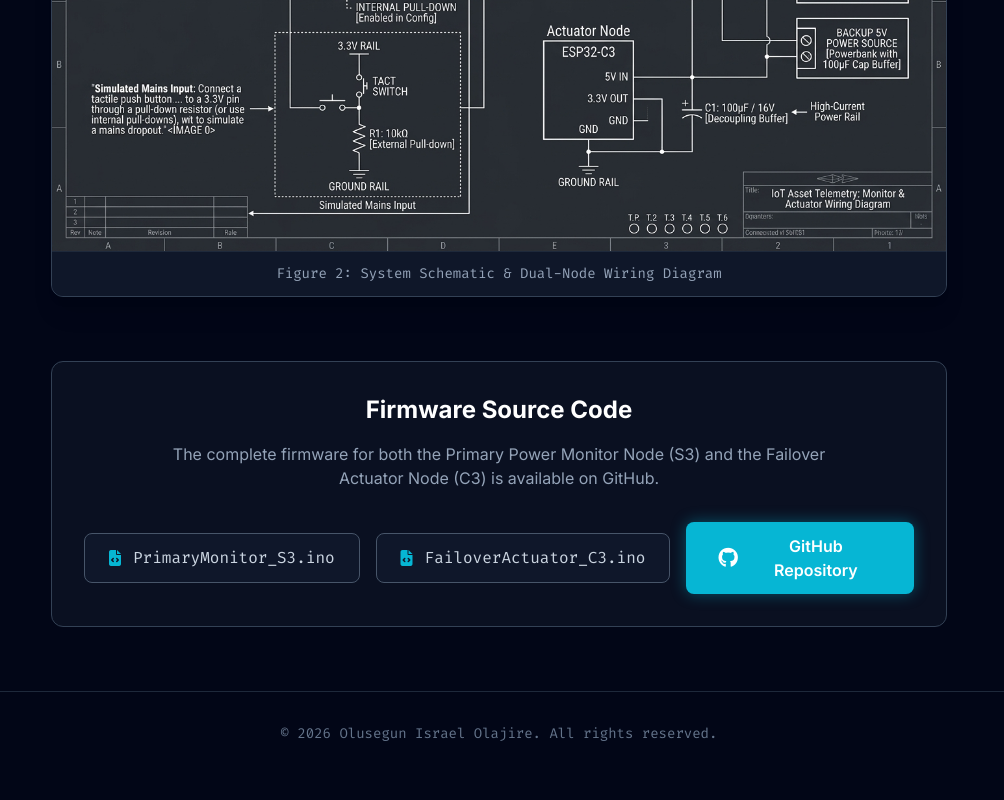
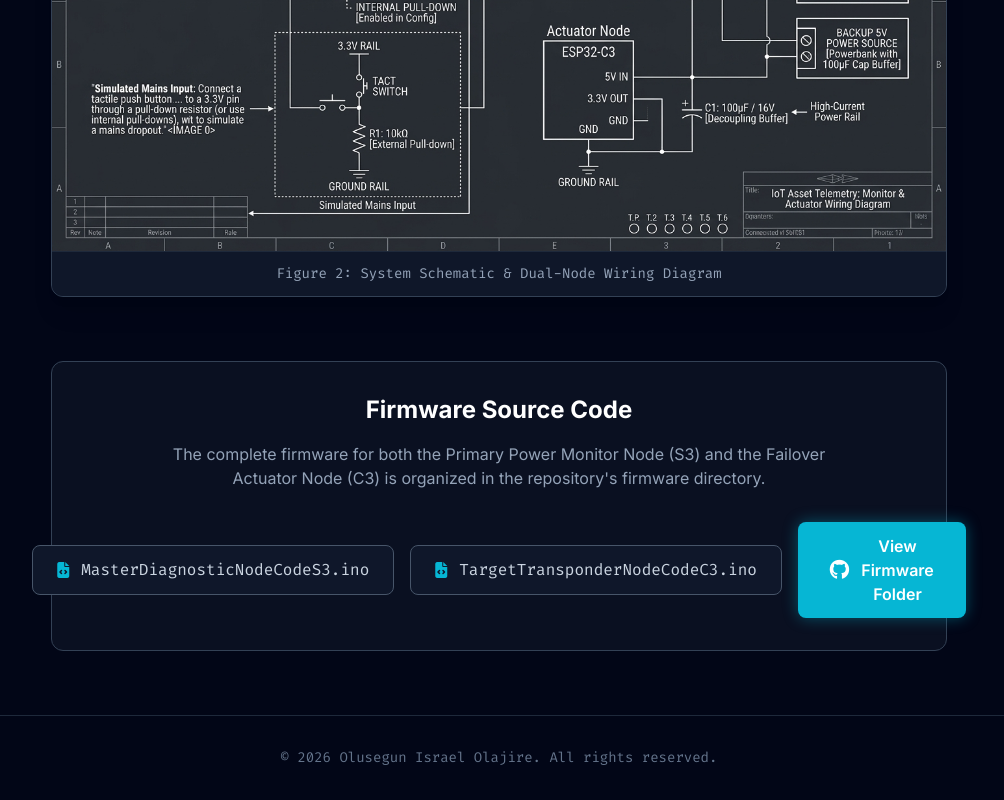
Before and after one commit to Eazino10/Eazino10.github.io, a plain HTML site: page automated-power-failover-simulator.html in a window 1280 px wide. Shown: the part 3407-4207 px from the top of the page, without its empty margins (141-1145 px from the left). Before the commit the page ends 4183 px from the top, so only its background shows below. Drawn offline with nearby package versions, Linux system fonts and the light colour scheme.

Commit message:
Update automated-power-failover-simulator.html

```diff
--- a/automated-power-failover-simulator.html
+++ b/automated-power-failover-simulator.html
@@ -220,17 +220,17 @@
             <section class="bg-slate-800/30 p-8 rounded-xl border border-slate-700 text-center mt-12">
     <h2 class="text-2xl font-bold text-white mb-4">Firmware Source Code</h2>
     <p class="text-slate-400 mb-8 max-w-2xl mx-auto">
-                    The complete firmware for both the Primary Power Monitor Node (S3) and the Failover Actuator Node (C3) is available on GitHub.
+        The complete firmware for both the Primary Power Monitor Node (S3) and the Failover Actuator Node (C3) is organized in the repository's firmware directory.
     </p>
     <div class="flex flex-col sm:flex-row items-center justify-center gap-4">
-                    <a href="https://github.com/Eazino10" target="_blank" class="flex items-center justify-center bg-dark hover:bg-slate-800 text-slate-300 hover:text-white font-mono py-3 px-6 rounded-lg border border-slate-600 hover:border-accent transition duration-300 w-full sm:w-auto">
-                        <i class="fas fa-file-code text-accent mr-3"></i> PrimaryMonitor_S3.ino
+        <a href="https://github.com/Eazino10/Eazino10.github.io/blob/main/firmware/MasterDiagnosticNodeCodeS3.ino" target="_blank" class="flex items-center justify-center bg-dark hover:bg-slate-800 text-slate-300 hover:text-white font-mono py-3 px-6 rounded-lg border border-slate-600 hover:border-accent transition duration-300 w-full sm:w-auto">
+            <i class="fas fa-file-code text-accent mr-3"></i> MasterDiagnosticNodeCodeS3.ino
         </a>
-                    <a href="https://github.com/Eazino10" target="_blank" class="flex items-center justify-center bg-dark hover:bg-slate-800 text-slate-300 hover:text-white font-mono py-3 px-6 rounded-lg border border-slate-600 hover:border-accent transition duration-300 w-full sm:w-auto">
-                        <i class="fas fa-file-code text-accent mr-3"></i> FailoverActuator_C3.ino
+        <a href="https://github.com/Eazino10/Eazino10.github.io/blob/main/firmware/TargetTransponderNodeCodeC3.ino" target="_blank" class="flex items-center justify-center bg-dark hover:bg-slate-800 text-slate-300 hover:text-white font-mono py-3 px-6 rounded-lg border border-slate-600 hover:border-accent transition duration-300 w-full sm:w-auto">
+            <i class="fas fa-file-code text-accent mr-3"></i> TargetTransponderNodeCodeC3.ino
         </a>
-                    <a href="https://github.com/Eazino10" target="_blank" class="flex items-center justify-center bg-accent hover:bg-accentHover text-white font-semibold py-3 px-8 rounded-lg transition duration-300 shadow-[0_0_15px_rgba(6,182,212,0.4)] w-full sm:w-auto mt-2 sm:mt-0">
-                        <i class="fab fa-github text-xl mr-3"></i> GitHub Repository
+        <a href="https://github.com/Eazino10/Eazino10.github.io/tree/main/firmware" target="_blank" class="flex items-center justify-center bg-accent hover:bg-accentHover text-white font-semibold py-3 px-8 rounded-lg transition duration-300 shadow-[0_0_15px_rgba(6,182,212,0.4)] w-full sm:w-auto mt-2 sm:mt-0">
+            <i class="fab fa-github text-xl mr-3"></i> View Firmware Folder
         </a>
     </div>
 </section>
```
Lines whose indentation alone changed are shown as unchanged.
